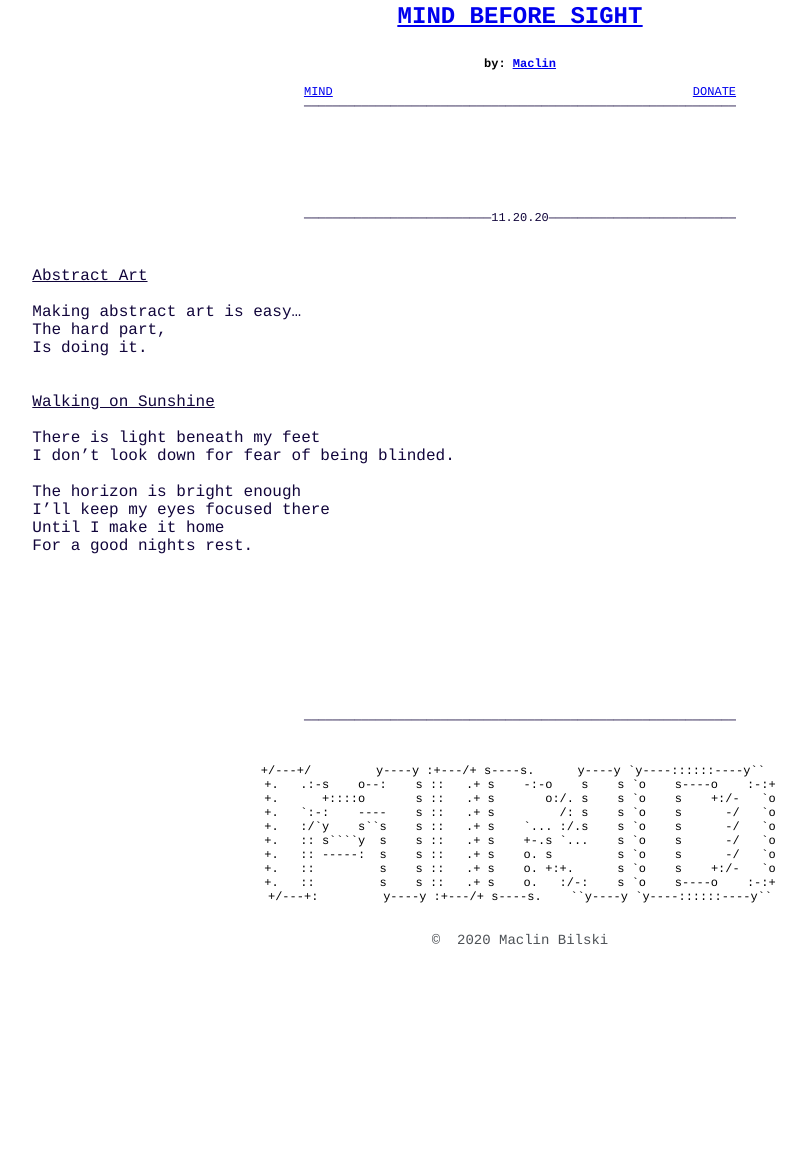
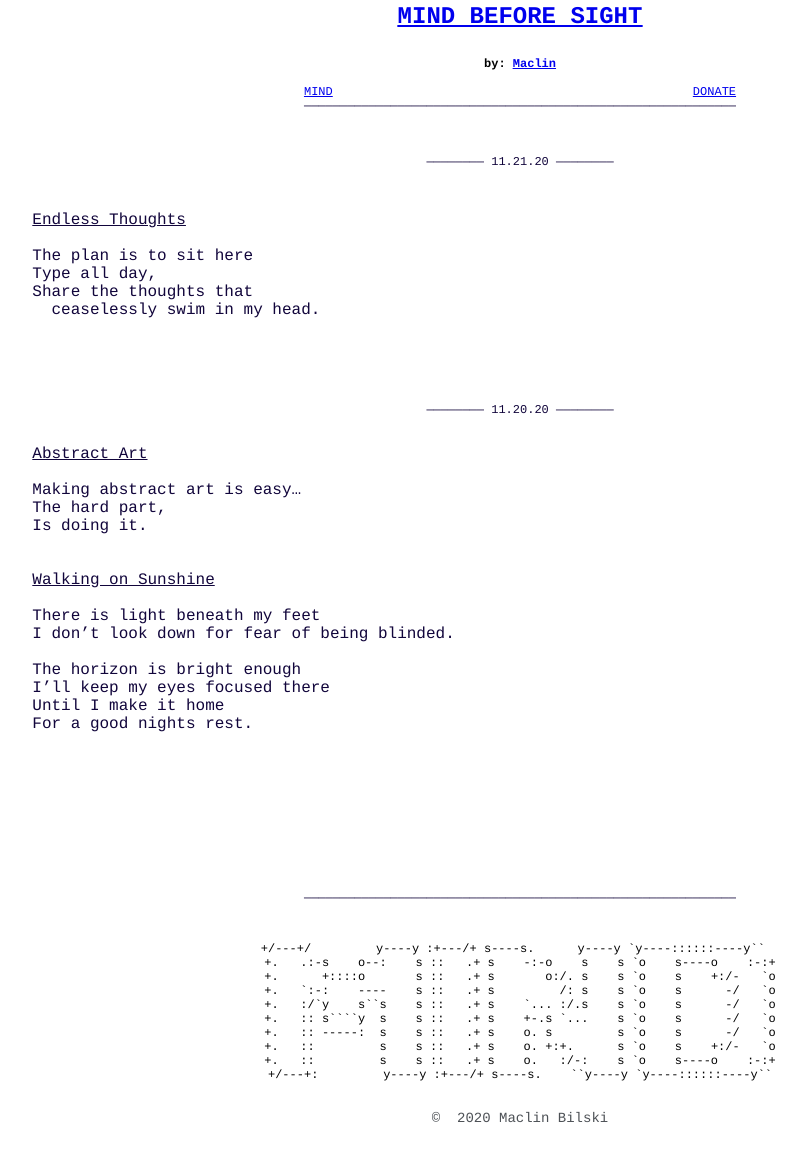
Before and after one commit to mbilski17/mbs, a plain HTML site: page index.html in a window 1280 px wide. Shown: the part 103-1265 px from the top of the page, without its empty margins (120-926 px from the left). Before the commit the page ends 1110 px from the top, so only its background shows below. Drawn offline with Linux system fonts and the light colour scheme.

Commit message:
Update index.html

`````diff
--- a/index.html
+++ b/index.html
@@ -16,20 +16,22 @@
     p.p7 {margin: 0.0px 0.0px 0.0px 0.0px; text-align: center; line-height: 14.0px; font: 12.0px Courier; color: #000000; -webkit-text-stroke: #0000cd}
     p.p8 {margin: 0.0px 0.0px 0.0px 0.0px; text-align: center; line-height: 14.0px; font: 12.0px Courier; color: #11053b; -webkit-text-stroke: #0000cd}
     p.p9 {margin: 0.0px 0.0px 0.0px 0.0px; text-align: center; line-height: 14.0px; font: 12.0px Courier; color: #11053b; -webkit-text-stroke: #0000cd; min-height: 14.0px}
-    p.p10 {margin: 0.0px 0.0px 0.0px 216.1px; text-indent: -71.8px; line-height: 18.0px; font: 16.0px Courier; color: #11053b; -webkit-text-stroke: #0000cd; background-color: #ffffff}
-    p.p11 {margin: 0.0px 0.0px 0.0px 216.1px; text-indent: -71.8px; line-height: 18.0px; font: 16.0px Courier; color: #11053b; -webkit-text-stroke: #0000cd}
-    p.p12 {margin: 0.0px 0.0px 0.0px 216.1px; text-indent: -71.8px; line-height: 18.0px; font: 16.0px 'Courier New'; color: #11053b; -webkit-text-stroke: #0000cd}
-    p.p13 {margin: 0.0px 0.0px 0.0px 216.1px; text-indent: -71.8px; line-height: 18.0px; font: 16.0px 'Courier New'; color: #0000cd; -webkit-text-stroke: #0000cd}
-    p.p14 {margin: 0.0px 0.0px 0.0px 216.1px; text-indent: -71.8px; line-height: 18.0px; font: 16.0px Courier; color: #11053b; -webkit-text-stroke: #0000cd; background-color: #ffffff; min-height: 19.0px}
-    p.p15 {margin: 0.0px 0.0px 0.0px 216.1px; text-indent: 72.8px; line-height: 21.0px; font: 18.0px Courier; color: #11053b; -webkit-text-stroke: #0000cd}
-    p.p16 {margin: 0.0px 0.0px 0.0px 216.1px; text-indent: 72.8px; line-height: 20.0px; font: 17.0px Times; color: #eeeb82; -webkit-text-stroke: #eeeb82}
-    p.p17 {margin: 0.0px 0.0px 0.0px 0.0px; text-align: center; line-height: 20.0px; font: 17.0px Times; color: #eeeb82; -webkit-text-stroke: #eeeb82}
-    p.p18 {margin: 0.0px 0.0px 0.0px 0.0px; text-align: center; line-height: 20.0px; font: 18.0px DISPLAYED; color: #11053b; -webkit-text-stroke: #000000; min-height: 22.0px}
-    p.p19 {margin: 0.0px 0.0px 0.0px 0.0px; text-align: center; line-height: 14.0px; font: 12.0px Courier; color: #11053b; -webkit-text-stroke: #000000}
-    p.p20 {margin: 0.0px 0.0px 0.0px 0.0px; text-align: center; line-height: 14.0px; font: 12.0px Courier; color: #000000; -webkit-text-stroke: #000000; background-color: #ffffff}
-    p.p21 {margin: 0.0px 0.0px 0.0px 0.0px; text-align: center; line-height: 16.0px; font: 14.0px Courier; color: #4d5156; -webkit-text-stroke: #4d5156; background-color: #ffffff}
-    p.p22 {margin: 0.0px 0.0px 0.0px 0.0px; text-align: center; line-height: 16.0px; font: 14.0px Courier; color: #4d5156; -webkit-text-stroke: #4d5156; background-color: #ffffff; min-height: 17.0px}
-    p.p23 {margin: 0.0px 0.0px 0.0px 0.0px; font: 14.0px Courier; color: #4d5156; -webkit-text-stroke: #4d5156; background-color: #ffffff; min-height: 17.0px}
+    p.p10 {margin: 0.0px 0.0px 0.0px 0.0px; text-align: center; line-height: 14.0px; font: 12.0px Courier; color: #11053b}
+    p.p11 {margin: 0.0px 0.0px 0.0px 0.0px; text-align: center; line-height: 14.0px; font: 12.0px Courier; color: #11053b; min-height: 14.0px}
+    p.p12 {margin: 0.0px 0.0px 0.0px 216.1px; text-indent: -71.8px; line-height: 18.0px; font: 16.0px Courier; color: #11053b; -webkit-text-stroke: #0000cd; background-color: #ffffff}
+    p.p13 {margin: 0.0px 0.0px 0.0px 216.1px; text-indent: -71.8px; line-height: 18.0px; font: 16.0px Courier; color: #11053b; -webkit-text-stroke: #0000cd}
+    p.p14 {margin: 0.0px 0.0px 0.0px 216.1px; text-indent: -71.8px; line-height: 18.0px; font: 16.0px 'Courier New'; color: #11053b; -webkit-text-stroke: #0000cd}
+    p.p15 {margin: 0.0px 0.0px 0.0px 216.1px; text-indent: -71.8px; line-height: 18.0px; font: 16.0px 'Courier New'; color: #0000cd; -webkit-text-stroke: #0000cd}
+    p.p16 {margin: 0.0px 0.0px 0.0px 216.1px; text-indent: -71.8px; line-height: 18.0px; font: 16.0px Courier; color: #11053b; -webkit-text-stroke: #0000cd; background-color: #ffffff; min-height: 19.0px}
+    p.p17 {margin: 0.0px 0.0px 0.0px 216.1px; text-indent: 72.8px; line-height: 21.0px; font: 18.0px Courier; color: #11053b; -webkit-text-stroke: #0000cd}
+    p.p18 {margin: 0.0px 0.0px 0.0px 216.1px; text-indent: 72.8px; line-height: 20.0px; font: 17.0px Times; color: #eeeb82; -webkit-text-stroke: #eeeb82}
+    p.p19 {margin: 0.0px 0.0px 0.0px 0.0px; text-align: center; line-height: 20.0px; font: 17.0px Times; color: #eeeb82; -webkit-text-stroke: #eeeb82}
+    p.p20 {margin: 0.0px 0.0px 0.0px 0.0px; text-align: center; line-height: 20.0px; font: 18.0px DISPLAYED; color: #11053b; -webkit-text-stroke: #000000; min-height: 22.0px}
+    p.p21 {margin: 0.0px 0.0px 0.0px 0.0px; text-align: center; line-height: 14.0px; font: 12.0px Courier; color: #11053b; -webkit-text-stroke: #000000}
+    p.p22 {margin: 0.0px 0.0px 0.0px 0.0px; text-align: center; line-height: 14.0px; font: 12.0px Courier; color: #000000; -webkit-text-stroke: #000000; background-color: #ffffff}
+    p.p23 {margin: 0.0px 0.0px 0.0px 0.0px; text-align: center; line-height: 16.0px; font: 14.0px Courier; color: #4d5156; -webkit-text-stroke: #4d5156; background-color: #ffffff}
+    p.p24 {margin: 0.0px 0.0px 0.0px 0.0px; text-align: center; line-height: 16.0px; font: 14.0px Courier; color: #4d5156; -webkit-text-stroke: #4d5156; background-color: #ffffff; min-height: 17.0px}
+    p.p25 {margin: 0.0px 0.0px 0.0px 0.0px; font: 14.0px Courier; color: #4d5156; -webkit-text-stroke: #4d5156; background-color: #ffffff; min-height: 17.0px}
     span.s1 {font-kerning: none}
     span.s2 {text-decoration: underline ; font-kerning: none}
     span.s3 {font-kerning: none; color: #000000}
@@ -63,73 +65,85 @@
 <p class="p9"><span class="s1"></span><br></p>
 <p class="p9"><span class="s1"></span><br></p>
 <p class="p9"><span class="s1"></span><br></p>
+<p class="p10"><span class="s1">———————— 11.21.20 ————————</span></p>
+<p class="p11"><span class="s1"></span><br></p>
+<p class="p11"><span class="s1"></span><br></p>
+<p class="p11"><span class="s1"></span><br></p>
+<p class="p12"><span class="s2">Endless Thoughts</span></p>
+<p class="p13"><span class="s1"><br>
+</span></p>
+<p class="p12"><span class="s1">The plan is to sit here</span></p>
+<p class="p12"><span class="s1">Type all day,</span></p>
+<p class="p12"><span class="s1">Share the thoughts that</span></p>
+<p class="p13"><span class="s5"><span class="Apple-converted-space">  </span>ceaselessly swim in my head.</span></p>
+<p class="p11"><span class="s1"></span><br></p>
+<p class="p11"><span class="s1"></span><br></p>
 <p class="p9"><span class="s1"></span><br></p>
 <p class="p9"><span class="s1"></span><br></p>
 <p class="p9"><span class="s1"></span><br></p>
 <p class="p9"><span class="s1"></span><br></p>
-<p class="p8"><span class="s1">——————————————————————————11.20.20——————————————————————————</span></p>
-<p class="p9"><span class="s1"></span><br></p>
+<p class="p8"><span class="s1">———————— 11.20.20 ————————</span></p>
 <p class="p9"><span class="s1"></span><br></p>
 <p class="p8"><span class="s1"><br>
 </span></p>
-<p class="p10"><span class="s2">Abstract Art</span></p>
-<p class="p11"><span class="s1"><br>
+<p class="p12"><span class="s2">Abstract Art</span></p>
+<p class="p13"><span class="s1"><br>
 </span></p>
-<p class="p10"><span class="s1">Making abstract art is easy…</span></p>
-<p class="p10"><span class="s1">The hard part,</span></p>
-<p class="p10"><span class="s1">Is doing it.</span></p>
-<p class="p12"><span class="s1"><br>
+<p class="p12"><span class="s1">Making abstract art is easy…</span></p>
+<p class="p12"><span class="s1">The hard part,</span></p>
+<p class="p12"><span class="s1">Is doing it.</span></p>
+<p class="p14"><span class="s1"><br>
+</span></p>
+<p class="p15"><span class="s1"><br>
+</span></p>
+<p class="p12"><span class="s2">Walking on Sunshine</span></p>
+<p class="p13"><span class="s1"><br>
+</span></p>
+<p class="p12"><span class="s1">There is light beneath my feet</span></p>
+<p class="p12"><span class="s1">I don’t look down for fear of being blinded.</span></p>
+<p class="p13"><span class="s1"><br>
+</span></p>
+<p class="p12"><span class="s1">The horizon is bright enough</span></p>
+<p class="p12"><span class="s1">I’ll keep my eyes focused there</span></p>
+<p class="p12"><span class="s1">Until I make it home</span></p>
+<p class="p12"><span class="s1">For a good nights rest.</span></p>
+<p class="p13"><span class="s1"><br>
 </span></p>
 <p class="p13"><span class="s1"><br>
 </span></p>
-<p class="p10"><span class="s2">Walking on Sunshine</span></p>
-<p class="p11"><span class="s1"><br>
+<p class="p13"><span class="s1"><br>
 </span></p>
-<p class="p10"><span class="s1">There is light beneath my feet</span></p>
-<p class="p10"><span class="s1">I don’t look down for fear of being blinded.</span></p>
-<p class="p11"><span class="s1"><br>
-</span></p>
-<p class="p10"><span class="s1">The horizon is bright enough</span></p>
-<p class="p10"><span class="s1">I’ll keep my eyes focused there</span></p>
-<p class="p10"><span class="s1">Until I make it home</span></p>
-<p class="p10"><span class="s1">For a good nights rest.</span></p>
-<p class="p11"><span class="s1"><br>
-</span></p>
-<p class="p11"><span class="s1"><br>
-</span></p>
-<p class="p11"><span class="s1"><br>
-</span></p>
-<p class="p14"><span class="s1"></span><br></p>
-<p class="p15"><span class="s1"><br>
-</span></p>
-<p class="p16"><span class="s1"><br>
-</span></p>
+<p class="p16"><span class="s1"></span><br></p>
 <p class="p17"><span class="s1"><br>
 </span></p>
-<p class="p17"><span class="s1"><br>
+<p class="p18"><span class="s1"><br>
 </span></p>
-<p class="p8"><span class="s1">————————————————————————————————————————————————————————————</span><span class="s6"><br>
-</span></p>
-<p class="p18"><span class="s1"></span><br></p>
-<p class="p19"><span class="s1"><br>
-</span></p>
-<p class="p20"><span class="s1"><span class="Apple-converted-space"> </span>+/---+/ <span class="Apple-converted-space">        </span>y----y :+---/+ s----s.<span class="Apple-converted-space">      </span>y----y `y----::::::----y``<span class="Apple-converted-space">   </span></span></p>
-<p class="p20"><span class="s1"><span class="Apple-converted-space">  </span>+. <span class="Apple-converted-space">  </span>.:-s<span class="Apple-converted-space">    </span>o--:<span class="Apple-converted-space">    </span>s :: <span class="Apple-converted-space">  </span>.+ s<span class="Apple-converted-space">    </span>-:-o<span class="Apple-converted-space">    </span>s<span class="Apple-converted-space">    </span>s `o<span class="Apple-converted-space">    </span>s----o<span class="Apple-converted-space">    </span>:-:+ <span class="Apple-converted-space"> </span></span></p>
-<p class="p20"><span class="s1"><span class="Apple-converted-space">  </span>+.<span class="Apple-converted-space">      </span>+::::o <span class="Apple-converted-space">      </span>s :: <span class="Apple-converted-space">  </span>.+ s <span class="Apple-converted-space">      </span>o:/. s<span class="Apple-converted-space">    </span>s `o<span class="Apple-converted-space">    </span>s<span class="Apple-converted-space">    </span>+:/- <span class="Apple-converted-space">  </span>`o <span class="Apple-converted-space"> </span></span></p>
-<p class="p20"><span class="s1"><span class="Apple-converted-space">  </span>+. <span class="Apple-converted-space">  </span>`:-:<span class="Apple-converted-space">    </span>----<span class="Apple-converted-space">    </span>s :: <span class="Apple-converted-space">  </span>.+ s <span class="Apple-converted-space">        </span>/: s<span class="Apple-converted-space">    </span>s `o<span class="Apple-converted-space">    </span>s<span class="Apple-converted-space">      </span>-/ <span class="Apple-converted-space">  </span>`o <span class="Apple-converted-space"> </span></span></p>
-<p class="p20"><span class="s1"><span class="Apple-converted-space">  </span>+. <span class="Apple-converted-space">  </span>:/`y<span class="Apple-converted-space">    </span>s``s<span class="Apple-converted-space">    </span>s :: <span class="Apple-converted-space">  </span>.+ s<span class="Apple-converted-space">    </span>`... :/.s<span class="Apple-converted-space">    </span>s `o<span class="Apple-converted-space">    </span>s<span class="Apple-converted-space">      </span>-/ <span class="Apple-converted-space">  </span>`o <span class="Apple-converted-space"> </span></span></p>
-<p class="p20"><span class="s1"><span class="Apple-converted-space">  </span>+. <span class="Apple-converted-space">  </span>:: s````y<span class="Apple-converted-space">  </span>s<span class="Apple-converted-space">    </span>s :: <span class="Apple-converted-space">  </span>.+ s<span class="Apple-converted-space">    </span>+-.s `...<span class="Apple-converted-space">    </span>s `o<span class="Apple-converted-space">    </span>s<span class="Apple-converted-space">      </span>-/ <span class="Apple-converted-space">  </span>`o <span class="Apple-converted-space"> </span></span></p>
-<p class="p20"><span class="s1"><span class="Apple-converted-space">  </span>+. <span class="Apple-converted-space">  </span>:: -----:<span class="Apple-converted-space">  </span>s<span class="Apple-converted-space">    </span>s :: <span class="Apple-converted-space">  </span>.+ s<span class="Apple-converted-space">    </span>o. s <span class="Apple-converted-space">        </span>s `o<span class="Apple-converted-space">    </span>s<span class="Apple-converted-space">      </span>-/ <span class="Apple-converted-space">  </span>`o <span class="Apple-converted-space"> </span></span></p>
-<p class="p20"><span class="s1"><span class="Apple-converted-space">  </span>+. <span class="Apple-converted-space">  </span>:: <span class="Apple-converted-space">        </span>s<span class="Apple-converted-space">    </span>s :: <span class="Apple-converted-space">  </span>.+ s<span class="Apple-converted-space">    </span>o. +:+.<span class="Apple-converted-space">      </span>s `o<span class="Apple-converted-space">    </span>s<span class="Apple-converted-space">    </span>+:/- <span class="Apple-converted-space">  </span>`o <span class="Apple-converted-space"> </span></span></p>
-<p class="p20"><span class="s1"><span class="Apple-converted-space">  </span>+. <span class="Apple-converted-space">  </span>:: <span class="Apple-converted-space">        </span>s<span class="Apple-converted-space">    </span>s :: <span class="Apple-converted-space">  </span>.+ s<span class="Apple-converted-space">    </span>o. <span class="Apple-converted-space">  </span>:/-:<span class="Apple-converted-space">    </span>s `o<span class="Apple-converted-space">    </span>s----o<span class="Apple-converted-space">    </span>:-:+ <span class="Apple-converted-space"> </span></span></p>
-<p class="p20"><span class="s1"><span class="Apple-converted-space"> </span>+/---+: <span class="Apple-converted-space">        </span>y----y :+---/+ s----s.<span class="Apple-converted-space">    </span>``y----y `y----::::::----y``<span class="Apple-converted-space"> </span></span></p>
 <p class="p19"><span class="s1"><br>
 </span></p>
 <p class="p19"><span class="s1"><br>
 </span></p>
-<p class="p21"><span class="s1">©  2020 Maclin Bilski</span></p>
-<p class="p22"><span class="s1"></span><br></p>
-<p class="p22"><span class="s1"></span><br></p>
-<p class="p23"><span class="s1"></span><br></p>
+<p class="p8"><span class="s1">————————————————————————————————————————————————————————————</span><span class="s6"><br>
+</span></p>
+<p class="p20"><span class="s1"></span><br></p>
+<p class="p21"><span class="s1"><br>
+</span></p>
+<p class="p22"><span class="s1"><span class="Apple-converted-space"> </span>+/---+/ <span class="Apple-converted-space">        </span>y----y :+---/+ s----s.<span class="Apple-converted-space">      </span>y----y `y----::::::----y``<span class="Apple-converted-space">   </span></span></p>
+<p class="p22"><span class="s1"><span class="Apple-converted-space">  </span>+. <span class="Apple-converted-space">  </span>.:-s<span class="Apple-converted-space">    </span>o--:<span class="Apple-converted-space">    </span>s :: <span class="Apple-converted-space">  </span>.+ s<span class="Apple-converted-space">    </span>-:-o<span class="Apple-converted-space">    </span>s<span class="Apple-converted-space">    </span>s `o<span class="Apple-converted-space">    </span>s----o<span class="Apple-converted-space">    </span>:-:+ <span class="Apple-converted-space"> </span></span></p>
+<p class="p22"><span class="s1"><span class="Apple-converted-space">  </span>+.<span class="Apple-converted-space">      </span>+::::o <span class="Apple-converted-space">      </span>s :: <span class="Apple-converted-space">  </span>.+ s <span class="Apple-converted-space">      </span>o:/. s<span class="Apple-converted-space">    </span>s `o<span class="Apple-converted-space">    </span>s<span class="Apple-converted-space">    </span>+:/- <span class="Apple-converted-space">  </span>`o <span class="Apple-converted-space"> </span></span></p>
+<p class="p22"><span class="s1"><span class="Apple-converted-space">  </span>+. <span class="Apple-converted-space">  </span>`:-:<span class="Apple-converted-space">    </span>----<span class="Apple-converted-space">    </span>s :: <span class="Apple-converted-space">  </span>.+ s <span class="Apple-converted-space">        </span>/: s<span class="Apple-converted-space">    </span>s `o<span class="Apple-converted-space">    </span>s<span class="Apple-converted-space">      </span>-/ <span class="Apple-converted-space">  </span>`o <span class="Apple-converted-space"> </span></span></p>
+<p class="p22"><span class="s1"><span class="Apple-converted-space">  </span>+. <span class="Apple-converted-space">  </span>:/`y<span class="Apple-converted-space">    </span>s``s<span class="Apple-converted-space">    </span>s :: <span class="Apple-converted-space">  </span>.+ s<span class="Apple-converted-space">    </span>`... :/.s<span class="Apple-converted-space">    </span>s `o<span class="Apple-converted-space">    </span>s<span class="Apple-converted-space">      </span>-/ <span class="Apple-converted-space">  </span>`o <span class="Apple-converted-space"> </span></span></p>
+<p class="p22"><span class="s1"><span class="Apple-converted-space">  </span>+. <span class="Apple-converted-space">  </span>:: s````y<span class="Apple-converted-space">  </span>s<span class="Apple-converted-space">    </span>s :: <span class="Apple-converted-space">  </span>.+ s<span class="Apple-converted-space">    </span>+-.s `...<span class="Apple-converted-space">    </span>s `o<span class="Apple-converted-space">    </span>s<span class="Apple-converted-space">      </span>-/ <span class="Apple-converted-space">  </span>`o <span class="Apple-converted-space"> </span></span></p>
+<p class="p22"><span class="s1"><span class="Apple-converted-space">  </span>+. <span class="Apple-converted-space">  </span>:: -----:<span class="Apple-converted-space">  </span>s<span class="Apple-converted-space">    </span>s :: <span class="Apple-converted-space">  </span>.+ s<span class="Apple-converted-space">    </span>o. s <span class="Apple-converted-space">        </span>s `o<span class="Apple-converted-space">    </span>s<span class="Apple-converted-space">      </span>-/ <span class="Apple-converted-space">  </span>`o <span class="Apple-converted-space"> </span></span></p>
+<p class="p22"><span class="s1"><span class="Apple-converted-space">  </span>+. <span class="Apple-converted-space">  </span>:: <span class="Apple-converted-space">        </span>s<span class="Apple-converted-space">    </span>s :: <span class="Apple-converted-space">  </span>.+ s<span class="Apple-converted-space">    </span>o. +:+.<span class="Apple-converted-space">      </span>s `o<span class="Apple-converted-space">    </span>s<span class="Apple-converted-space">    </span>+:/- <span class="Apple-converted-space">  </span>`o <span class="Apple-converted-space"> </span></span></p>
+<p class="p22"><span class="s1"><span class="Apple-converted-space">  </span>+. <span class="Apple-converted-space">  </span>:: <span class="Apple-converted-space">        </span>s<span class="Apple-converted-space">    </span>s :: <span class="Apple-converted-space">  </span>.+ s<span class="Apple-converted-space">    </span>o. <span class="Apple-converted-space">  </span>:/-:<span class="Apple-converted-space">    </span>s `o<span class="Apple-converted-space">    </span>s----o<span class="Apple-converted-space">    </span>:-:+ <span class="Apple-converted-space"> </span></span></p>
+<p class="p22"><span class="s1"><span class="Apple-converted-space"> </span>+/---+: <span class="Apple-converted-space">        </span>y----y :+---/+ s----s.<span class="Apple-converted-space">    </span>``y----y `y----::::::----y``<span class="Apple-converted-space"> </span></span></p>
+<p class="p21"><span class="s1"><br>
+</span></p>
+<p class="p21"><span class="s1"><br>
+</span></p>
+<p class="p23"><span class="s1">©  2020 Maclin Bilski</span></p>
+<p class="p24"><span class="s1"></span><br></p>
+<p class="p24"><span class="s1"></span><br></p>
+<p class="p25"><span class="s1"></span><br></p>
 </body>
 </html>
`````
